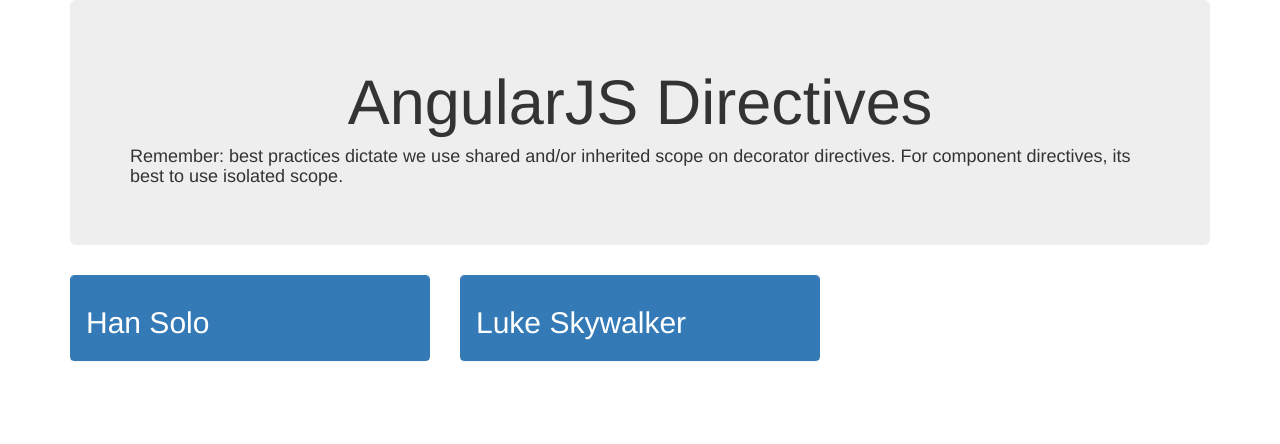
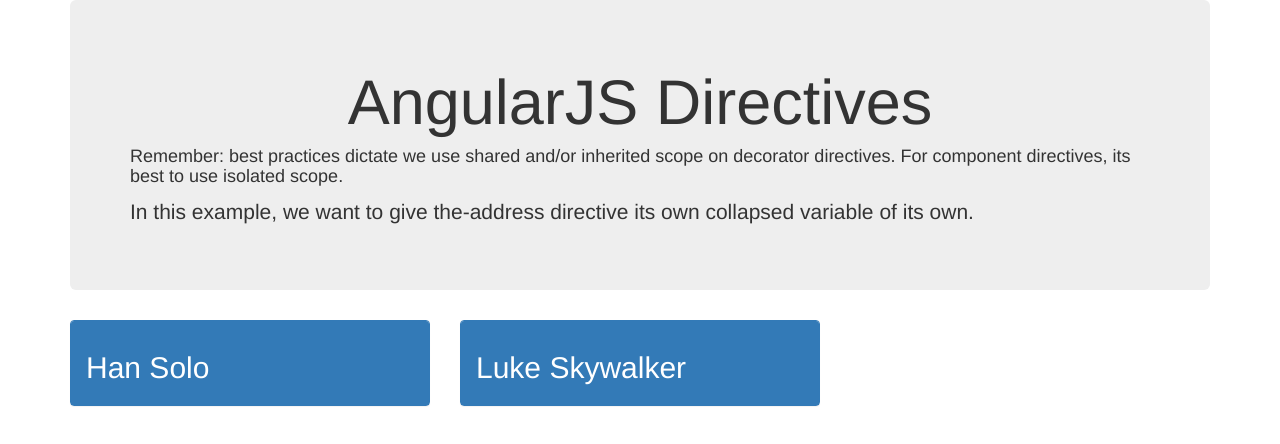
Before and after one commit to david-pm/Angular_Directives, a plain HTML site: page userInfoCard/index.html in a window 1280 px wide. Drawn offline with Linux system fonts and the light colour scheme.

Commit message:
copy update to index.html

```diff
--- a/userInfoCard/index.html
+++ b/userInfoCard/index.html
@@ -17,6 +17,7 @@
 		<header class="jumbotron">
 			<h1 class="text-warning text-center">AngularJS Directives</h1>
 			<h4>Remember: best practices dictate we use shared and/or inherited scope on decorator directives. For component directives, its best to use isolated scope.</h4>
+			<p>In this example, we want to give the-address directive its own collapsed variable of its own.</p>
 		</header>
 		<div class="row">
 			<div class="col-md-4">
```
